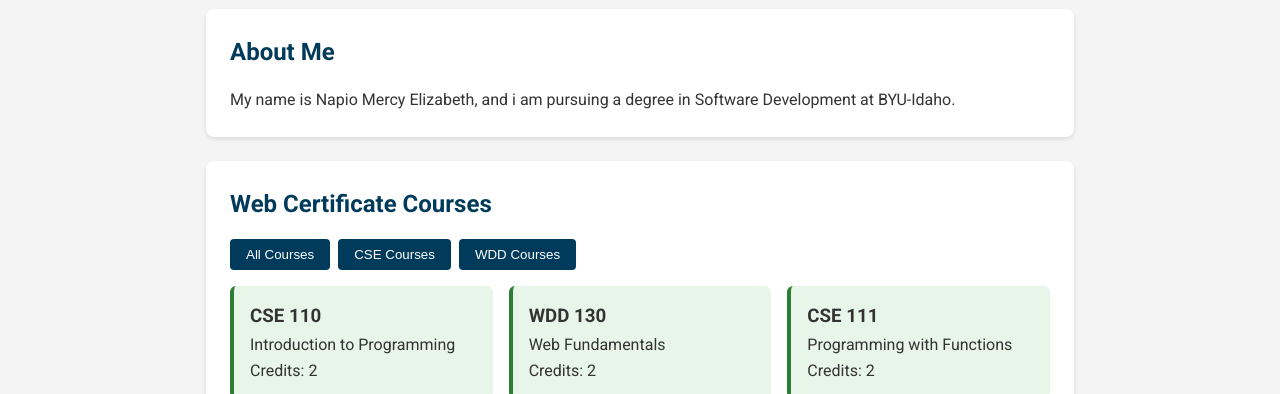
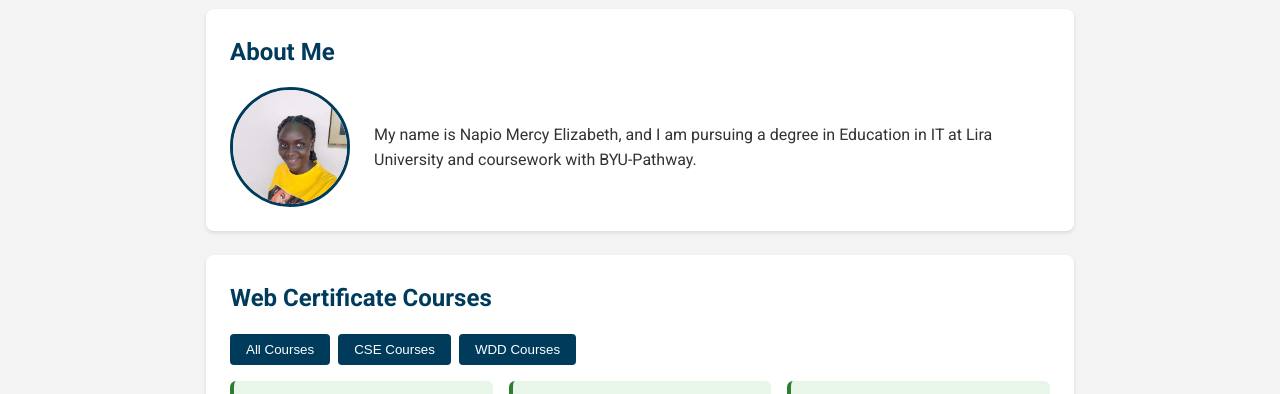
Before and after one commit to napiomercyelizabeth/wdd231, a plain HTML site: page index.html in a window 1280 px wide. Shown: the part 172-566 px from the top of the page. Drawn offline with Linux system fonts and the light colour scheme.

Commit message:
Home page setup

```diff
--- a/index.html
+++ b/index.html
@@ -12,7 +12,7 @@
     <link rel="preconnect" href="https://fonts.gstatic.com" crossorigin>
     <link href="https://fonts.googleapis.com/css2?family=Roboto:wght@400;700&display=swap" rel="stylesheet">
 
-    <!-- CSS Stylesheets (Expected 2 files) -->
+    <!-- CSS Stylesheets -->
     <link rel="stylesheet" href="styles/base.css">
     <link rel="stylesheet" href="styles/larger.css">
 
@@ -33,7 +33,10 @@
 
         <section class="card">
             <h2>About Me</h2>
-            <p>My name is Napio Mercy Elizabeth, and i am pursuing a degree in Software Development at BYU-Idaho.</p>
+            <div class="profile-content">
+                <img src="images/profile.jpg" alt="Portrait of Napio Mercy Elizabeth" class="profile-img">
+                <p>My name is Napio Mercy Elizabeth, and I am pursuing a degree in Education in IT at Lira University and coursework with BYU-Pathway.</p>
+            </div>
         </section>
 
         <section class="card">
--- a/styles/base.css
+++ b/styles/base.css
@@ -3,42 +3,50 @@
     margin: 0;
     padding: 0;
 }
+
 body {
     font-family: 'Roboto', Arial, sans-serif;
     line-height: 1.6;
     background-color: #f4f4f4;
     color: #333;
 }
+
 header {
     background: #003b5c;
     color: white;
     padding: 1rem;
     text-align: center;
 }
+
 nav {
     display: flex;
     justify-content: center;
     gap: 1rem;
 }
+
 nav a {
     color: white;
     text-decoration: none;
     padding: 0.5rem 1rem;
 }
+
 nav a.active, nav a:hover {
     background: #005f9e;
     border-radius: 4px;
 }
+
 main {
     max-width: 900px;
     margin: 2rem auto;
     padding: 0 1rem;
 }
+
 main h1 {
     text-align: center;
     margin-bottom: 1.5rem;
     color: #003b5c;
 }
+
 .card {
     background: white;
     padding: 1.5rem;
@@ -46,15 +54,34 @@ main h1 {
     border-radius: 8px;
     box-shadow: 0 2px 4px rgba(0,0,0,0.1);
 }
+
 .card h2 {
     margin-bottom: 1rem;
     color: #003b5c;
 }
+
+/* Profile Picture Layout & Styling */
+.profile-content {
+    display: flex;
+    align-items: center;
+    gap: 1.5rem;
+}
+
+.profile-img {
+    width: 120px;
+    height: 120px;
+    object-fit: cover;
+    border-radius: 50%;
+    border: 3px solid #003b5c;
+    flex-shrink: 0;
+}
+
 .filter-buttons {
     display: flex;
     gap: 0.5rem;
     margin-bottom: 1rem;
 }
+
 .filter-buttons button {
     padding: 0.5rem 1rem;
     cursor: pointer;
@@ -63,22 +90,26 @@ main h1 {
     border: none;
     border-radius: 4px;
 }
+
 #course-list {
     display: grid;
     grid-template-columns: repeat(auto-fit, minmax(200px, 1fr));
     gap: 1rem;
     margin-bottom: 1rem;
 }
+
 .course-card {
     background: #eef2f5;
     padding: 1rem;
     border-radius: 6px;
     border-left: 4px solid #003b5c;
 }
+
 .course-card.completed {
     border-left-color: #2e7d32;
     background: #e8f5e9;
 }
+
 footer {
     text-align: center;
     padding: 1rem;
```
Also changed, not shown: images/profile.jpg (added).
